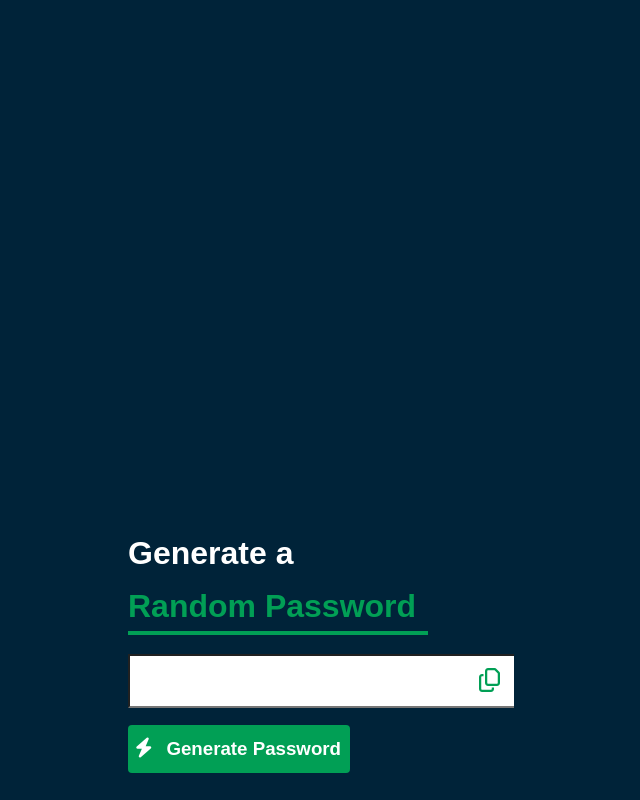
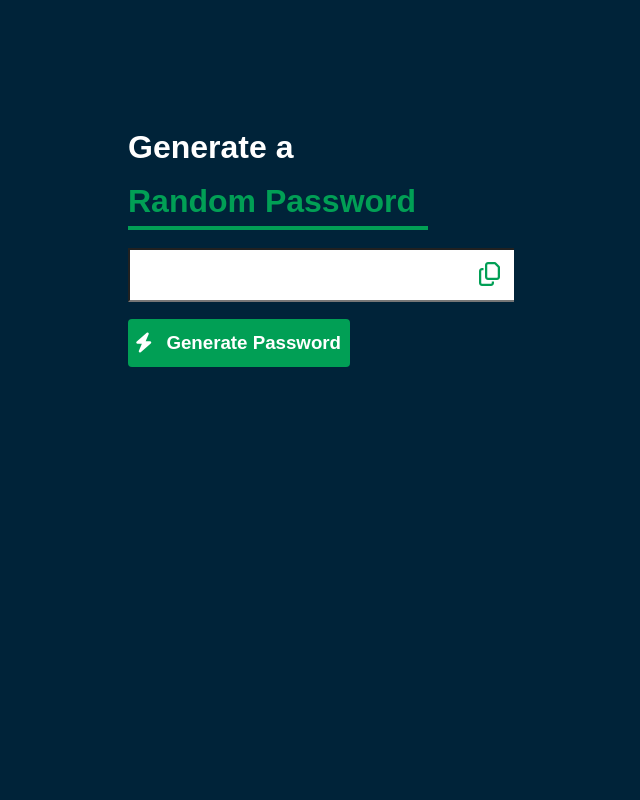
Before and after one commit to Divyamsharma-18/Random-password-generator, a plain HTML site: page index.html in a window 1280 px wide. Shown: the whole page, without its empty margins (312-952 px from the left). Drawn offline with Linux system fonts and the light colour scheme.

Commit message:
Update style.css

```diff
--- a/style.css
+++ b/style.css
@@ -10,7 +10,7 @@ body{
     width: 400px;
     display: flex;
     flex-direction: column;
-    margin-top: 40%;
+    margin-top: 100px;
 }
 .white{
     color: white;
```
